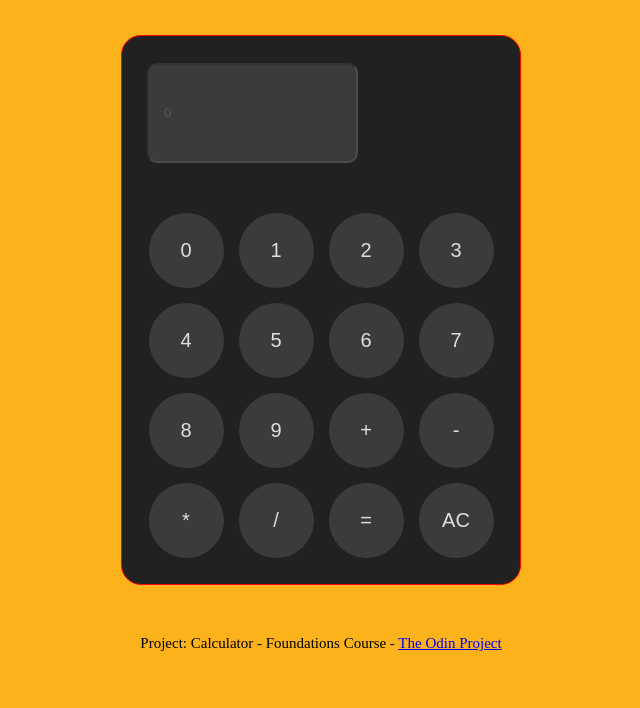
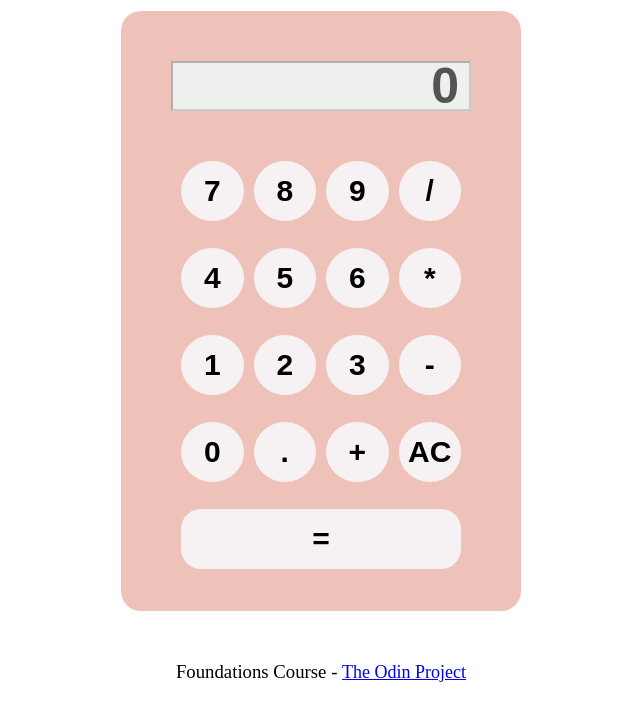
Before and after one commit to NicolasEiriz/project-calculator, a plain HTML site: page index.html in a window 1280 px wide. Shown: the part 92-800 px from the top of the page, without its empty margins (319-959 px from the left). Drawn offline with Linux system fonts and the light colour scheme.

Commit message:
add style

```diff
--- a/index.html
+++ b/index.html
@@ -15,22 +15,24 @@
         <input type="text" name="" id="calculatorOutput" value="0" disabled>
       </div>
       <div class="buttons">
-        <button class="button number" value="0">0</button>
-        <button class="button number" value="1">1</button>
-        <button class="button number" value="2">2</button>
-        <button class="button number" value="3">3</button>
-        <button class="button number" value="4">4</button>
-        <button class="button number" value="5">5</button>
-        <button class="button number" value="6">6</button>
-        <button class="button number" value="7">7</button>
-        <button class="button number" value="8">8</button>
-        <button class="button number" value="9">9</button>
-        <button class="operator" value="+">+</button>
-        <button class="operator" value="-">-</button>
-        <button class="operator" value="*">*</button>
-        <button class="operator" value="/">/</button>
-        <button class="equal" value="=">=</button>
-        <button class="operator clear" value="AC">AC</button>
+        <button class="button" value="7">7</button>
+        <button class="button" value="8">8</button>
+        <button class="button" value="9">9</button>
+        <button class="button" value="/">/</button>
+        <button class="button" value="4">4</button>
+        <button class="button" value="5">5</button>
+        <button class="button" value="6">6</button>
+        <button class="button" value="*">*</button>
+        <button class="button" value="1">1</button>
+        <button class="button" value="2">2</button>
+        <button class="button" value="3">3</button>
+        <button class="button" value="-">-</button>
+        <button class="button" value="0">0</button>
+        <button class="button" value=".">.</button>
+        <button class="button" value="+">+</button>
+        <button class="button" value="AC">AC</button>
+        <button class="button equal" value="=">=</button>
+
 
       </div>
     </div>
@@ -38,7 +40,7 @@
 
 
     <footer>
-      <p>Project: Calculator - Foundations Course - <a href="https://www.theodinproject.com/">The Odin Project</a></p>
+      <p>Foundations Course - <a href="https://www.theodinproject.com/">The Odin Project</a></p>
     </footer>
   </div>
     <script src="main.js"></script>
--- a/style.css
+++ b/style.css
@@ -2,81 +2,89 @@
   margin: 0;
   padding: 0;
   box-sizing: border-box;
+  font-size: 62.5%;
 }
 
 body{
-  height: 100vh;
-  background-color: #fcb31b;
-  padding-top: 40px;
+  min-height: 100vh;
+  display: flex;
+  justify-content: center;
+  align-items: center;
+  flex-direction: column;
 }
 .container{
   display: flex;
   flex-direction: column;
+  justify-content: space-around;
   align-items: center;
-  gap: 50px;
-  text-align: center;
+  gap: 5rem;
 }
+h1{
+  font-size: 2.5rem;
 
+font-weight: lighter;}
 .calculator{
+
+  height: 600px;
+  width: 400px;
   display: flex;
   flex-direction: column;
-  border: 1px solid black;
-  height: 550px;
-  width: 400px;
-  padding: 25px;
+  align-items: center;
+  gap: 5rem;
+  padding-top: 5rem;
+  background-color: #eec1b9;
   border-radius: 20px;
-  background-color: #212121;
-  gap: 50px;
-  justify-content: center;
-  border:1px solid red;
+
+
 }
 
 input{
-  padding: 15px;
-  background-color: #3b3b3b;
-  height: 100px;
-  border-radius: 10px;
-  display: flex;
-  flex-wrap: wrap;
-  flex-direction: column;
-  align-items: end;
-}
 
-h3{
-  color: #60a07f;
-  font-size: 25px;
-}
-
-.message{
-
-  align-self: flex-start;
-  font-size: 25px;
-  color: rgb(209, 181, 181);
+  height: 50px;
+  width: 300px;
+  background-color: #eef0ed;
+  font-size: 5rem;
+  text-align: right;
+  font-weight: bold;
+  padding-right: 10px;
 
  }
 
  .buttons{
+  width: 280px;
+  height: 425px;
   display: flex;
   flex-wrap: wrap;
-  justify-content: center;
-  gap: 15px;
+  gap: 10px
  }
 
-button{
-  width: 75px;
-  height: 75px;
-  font-size: 20px;
-  background-color: #3b3b3b;
-  color: #dfdfdf;
+.button{
+  flex: 1 0 60px;
+  height: 60px;
   border-radius: 50%;
+  font-size: 3rem;
+  background-color: #f6f2f3;
+  font-weight: bold;
   border: none;
+
 
 }
 
-.toogle{
-  display: none;
+button:hover{
+  background-color: #836d6dfe;
+  color: #ead9dd;
+
 }
 
+.equal{
+  border-radius: 20px;
+}
 footer{
-  font-size: 15px;
+  font-size: 3rem;
+  text-align: center;
 }
+
+footer a{
+  font-size: 1.8rem;
+
+}
```
Lines whose indentation alone changed are shown as unchanged.
